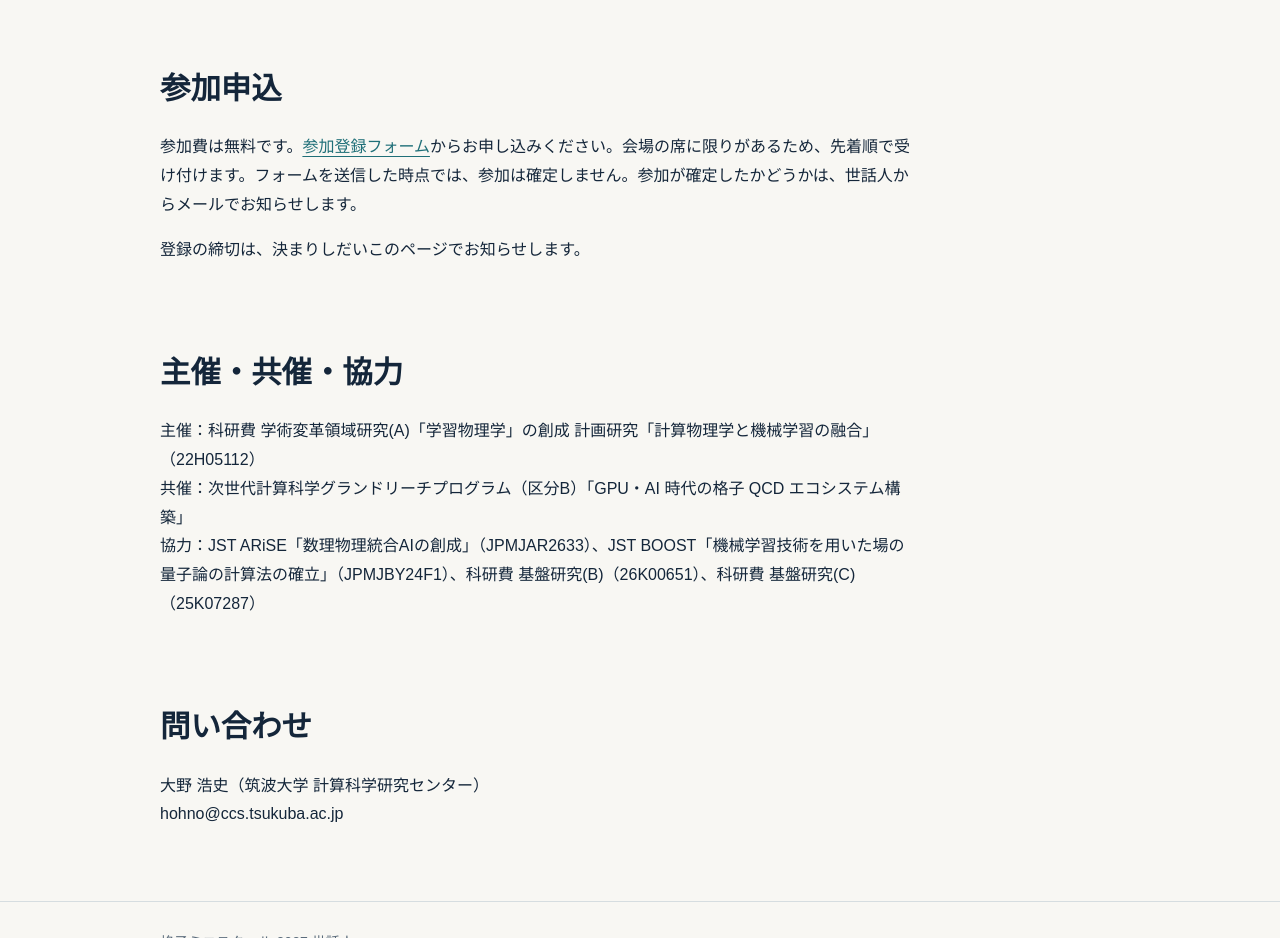
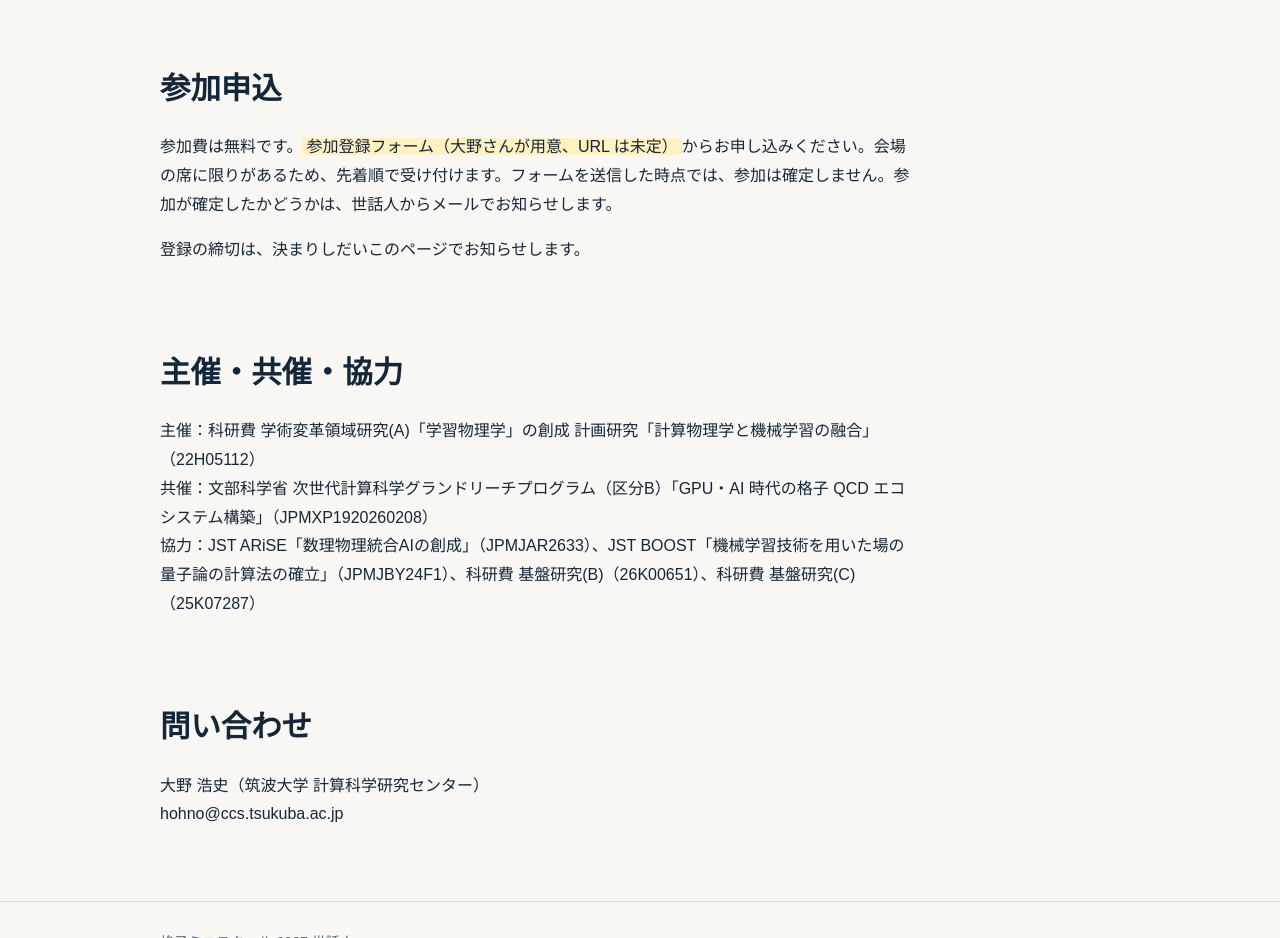
Before and after one commit to akio-tomiya/lattice-school-2027, a plain HTML site: page index.html in a window 1280 px wide. Shown: the part 1625-2563 px from the top of the page. Drawn offline with Linux system fonts and the light colour scheme.

Commit message:
Update index.html

```diff
--- a/index.html
+++ b/index.html
@@ -114,14 +114,14 @@
 
       <section id="register">
         <h2>参加申込</h2>
-        <p>参加費は無料です。<a href="https://docs.google.com/forms/d/e/1FAIpQLSeyW6ihyhq7Itb3UojthZk1Y9Oh0qGREQg_rvZWkBEDVzQOGw/viewform">参加登録フォーム</a>からお申し込みください。会場の席に限りがあるため、先着順で受け付けます。フォームを送信した時点では、参加は確定しません。参加が確定したかどうかは、世話人からメールでお知らせします。</p>
+        <p>参加費は無料です。<span class="todo">参加登録フォーム（大野さんが用意、URL は未定）</span>からお申し込みください。会場の席に限りがあるため、先着順で受け付けます。フォームを送信した時点では、参加は確定しません。参加が確定したかどうかは、世話人からメールでお知らせします。</p>
         <p>登録の締切は、決まりしだいこのページでお知らせします。</p>
       </section>
 
       <section id="organizers">
         <h2>主催・共催・協力</h2>
         <p>主催：科研費 学術変革領域研究(A)「学習物理学」の創成 計画研究「計算物理学と機械学習の融合」（22H05112）<br>
-        共催：次世代計算科学グランドリーチプログラム（区分B）「GPU・AI 時代の格子 QCD エコシステム構築」<br>
+        共催：文部科学省 次世代計算科学グランドリーチプログラム（区分B）「GPU・AI 時代の格子 QCD エコシステム構築」（JPMXP1920260208）<br>
         協力：JST ARiSE「数理物理統合AIの創成」（JPMJAR2633）、JST BOOST「機械学習技術を用いた場の量子論の計算法の確立」（JPMJBY24F1）、科研費 基盤研究(B)（26K00651）、科研費 基盤研究(C)（25K07287）</p>
       </section>
 
```
